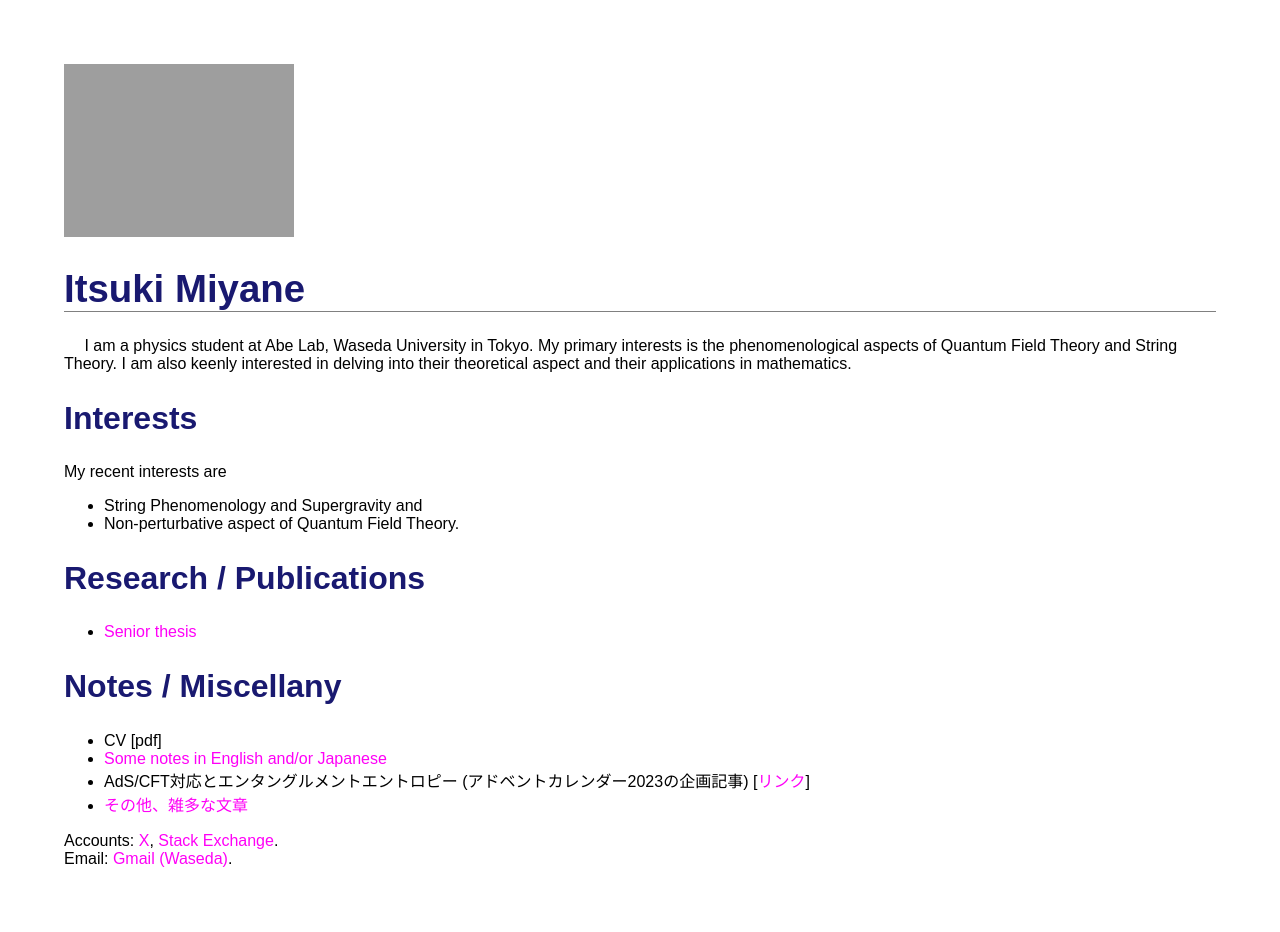
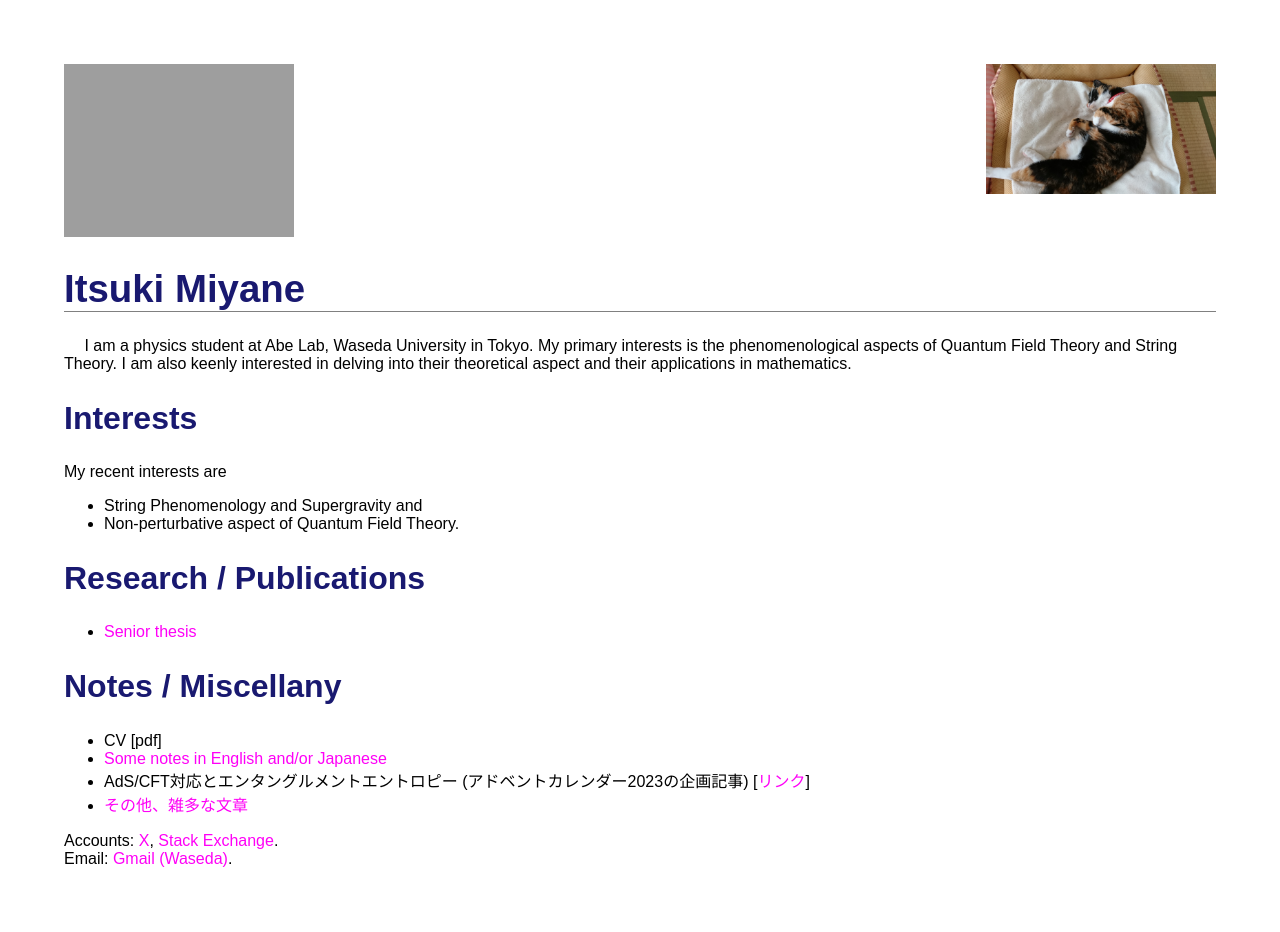
Before and after one commit to dxmegvpw/imiya.github.io, a Jekyll site: the page index.html, which Jekyll copies as it is, in a window 1280 px wide. Built offline with Jekyll 4.4.1, drawn with Linux system fonts in a browser that asks for light colours.

Commit message:
modified

```diff
--- a/index.html
+++ b/index.html
@@ -20,6 +20,8 @@
         var output = '<img src=' + imglist[selectnum] + 'style="float:right;margin-left:10px;margin-bottom:10px" alt="me">';
         document.write(output);
     </script>
+
+    <img src="fig/me_02.jpg" style="float:right;margin-left:10px;margin-bottom:10px">
 
     <h1>Itsuki Miyane</h1>
 
```
